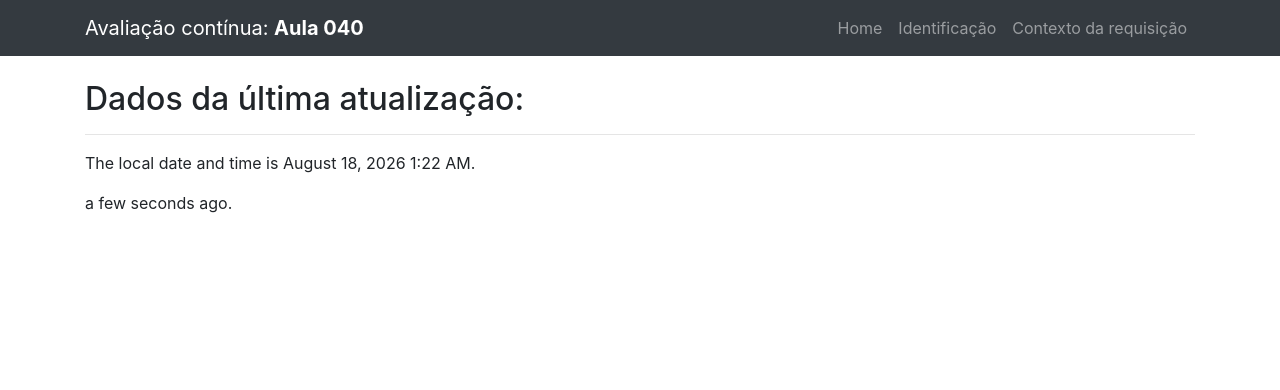
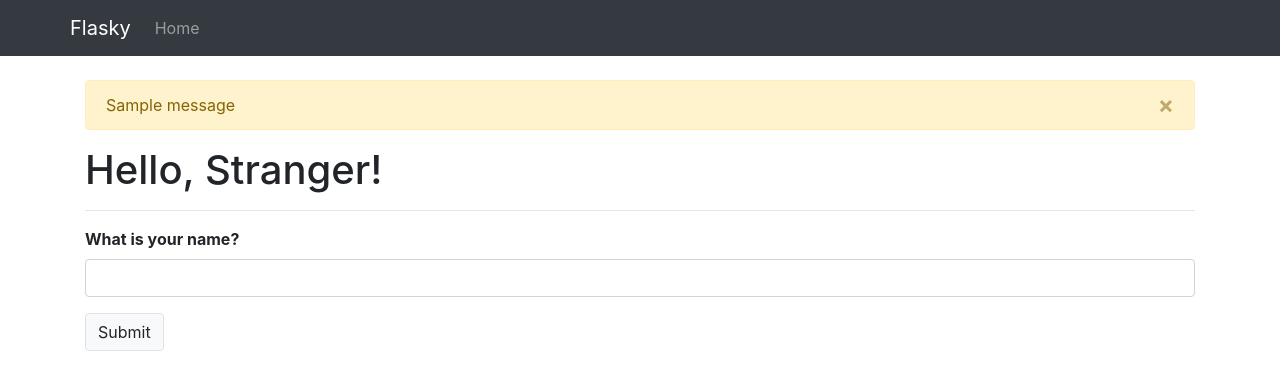
Before and after one commit to leomacedo/PTBDSWS, a Flask app: page / in a window 1280 px wide. Shown: the top 390 px of the page. Run offline with Flask 3, Linux system fonts and the light colour scheme; one stand-in notice (Sample message) is shown; some libraries are stand-ins or nearby versions.

Commit message:
aat avaliacao 3

```diff
--- a/hello.py
+++ b/hello.py
@@ -1,30 +1,25 @@
-from datetime import datetime
-from flask import Flask, render_template, request
-from flask_moment import Moment
+from flask import Flask, render_template, session, redirect, url_for, flash
+from flask_wtf import FlaskForm
+from wtforms import StringField, SubmitField
+from wtforms.validators import DataRequired
 
 app = Flask(__name__)
-moment = Moment(app)
+app.config['SECRET_KEY'] = 'chave-secreta-para-formularios'
 
-@app.route('/')
+class NameForm(FlaskForm):
+    name = StringField('What is your name?', validators=[DataRequired()])
+    submit = SubmitField('Submit')
+
+@app.route('/', methods=['GET', 'POST'])
 def index():
-    return render_template('index.html', current_time=datetime.utcnow())
-
-@app.route('/identificacao/<nome>/<prontuario>/<instituicao>')
-def identificacao(nome, prontuario, instituicao):
-    return render_template('identificacao.html', nome=nome, prontuario=prontuario, instituicao=instituicao)
-
-@app.route('/contextorequisicao')
-def contexto_requisicao():
-    nome = "Leonardo Macêdo Aurieni"
-    user_agent = request.user_agent.string
-
-    # Pega o IP correto sem quebrar no PythonAnywhere
-    ip_remoto = request.headers.get('X-Forwarded-For', request.remote_addr)
-    if ip_remoto and ',' in ip_remoto:
-        ip_remoto = ip_remoto.split(',')[0]
-
-    host = request.host
-    return render_template('contexto.html', nome=nome, user_agent=user_agent, ip_remoto=ip_remoto, host=host)
+    form = NameForm()
+    if form.validate_on_submit():
+        old_name = session.get('name')
+        if old_name is not None and old_name != form.name.data:
+            flash('Looks like you have changed your name!')
+        session['name'] = form.name.data
+        return redirect(url_for('index'))
+    return render_template('index.html', form=form, name=session.get('name'))
 
 if __name__ == '__main__':
-    app.run()
+    app.run(debug=True)
--- a/templates/base.html
+++ b/templates/base.html
@@ -1,25 +1,34 @@
 <!DOCTYPE html>
-<html lang="pt-br">
+<html lang="en">
 <head>
     <meta charset="UTF-8">
-    <title>Avaliação contínua: Aula 040</title>
+    <title>3° Avaliação Contínua</title>
     <link rel="stylesheet" href="https://cdn.jsdelivr.net/npm/bootstrap@4.6.2/dist/css/bootstrap.min.css">
-    {{ moment.include_moment() }}
 </head>
 <body>
-    <nav class="navbar navbar-expand-lg navbar-dark bg-dark">
-        <div class="container">
-            <a class="navbar-brand" href="/">Avaliação contínua: <strong>Aula 040</strong></a>
-            <div class="navbar-nav">
-                <a class="nav-item nav-link" href="/">Home</a>
-                <a class="nav-item nav-link" href="/identificacao/Leonardo%20Mac%C3%AAdo%20Aurieni/PT3035867/IFSP">Identificação</a>
-                <a class="nav-item nav-link" href="/contextorequisicao">Contexto da requisição</a>
-            </div>
+    <nav class="navbar navbar-expand navbar-dark bg-dark">
+    <div class="container d-flex justify-content-start">
+        <a class="navbar-brand mr-3" href="/">Flasky</a>
+        <div class="navbar-nav">
+            <a class="nav-item nav-link" href="/">Home</a>
         </div>
-    </nav>
+    </div>
+</nav>
 
     <div class="container mt-4">
+        {% for message in get_flashed_messages() %}
+        <div class="alert alert-warning alert-dismissible fade show" role="alert">
+            <button type="button" class="close" data-dismiss="alert" aria-label="Close">
+                <span aria-hidden="true">&times;</span>
+            </button>
+            {{ message }}
+        </div>
+        {% endfor %}
+
         {% block content %}{% endblock %}
     </div>
+
+    <script src="https://cdn.jsdelivr.net/npm/jquery@3.5.1/dist/jquery.slim.min.js"></script>
+    <script src="https://cdn.jsdelivr.net/npm/bootstrap@4.6.2/dist/js/bootstrap.bundle.min.js"></script>
 </body>
 </html>
--- a/templates/index.html
+++ b/templates/index.html
@@ -1,8 +1,17 @@
 {% extends "base.html" %}
 
 {% block content %}
-<h2>Dados da última atualização:</h2>
+<div class="page-header">
+    <h1>Hello, {% if name %}{{ name }}{% else %}Stranger{% endif %}!</h1>
+</div>
 <hr>
-<p>The local date and time is {{ moment(current_time).format('LLL') }}.</p>
-<p>{{ moment(current_time).fromNow() }}.</p>
+
+<form method="POST">
+    {{ form.hidden_tag() }}
+    <div class="form-group">
+        {{ form.name.label(class="font-weight-bold") }}
+        {{ form.name(class="form-control") }}
+    </div>
+    {{ form.submit(class="btn btn-light border") }}
+</form>
 {% endblock %}
```
Also changed, not shown: templates/contexto.html (deleted, +0 -10 lines), templates/contexto.py (deleted, +0 -10 lines), templates/identificacao.html (deleted, +0 -8 lines).
